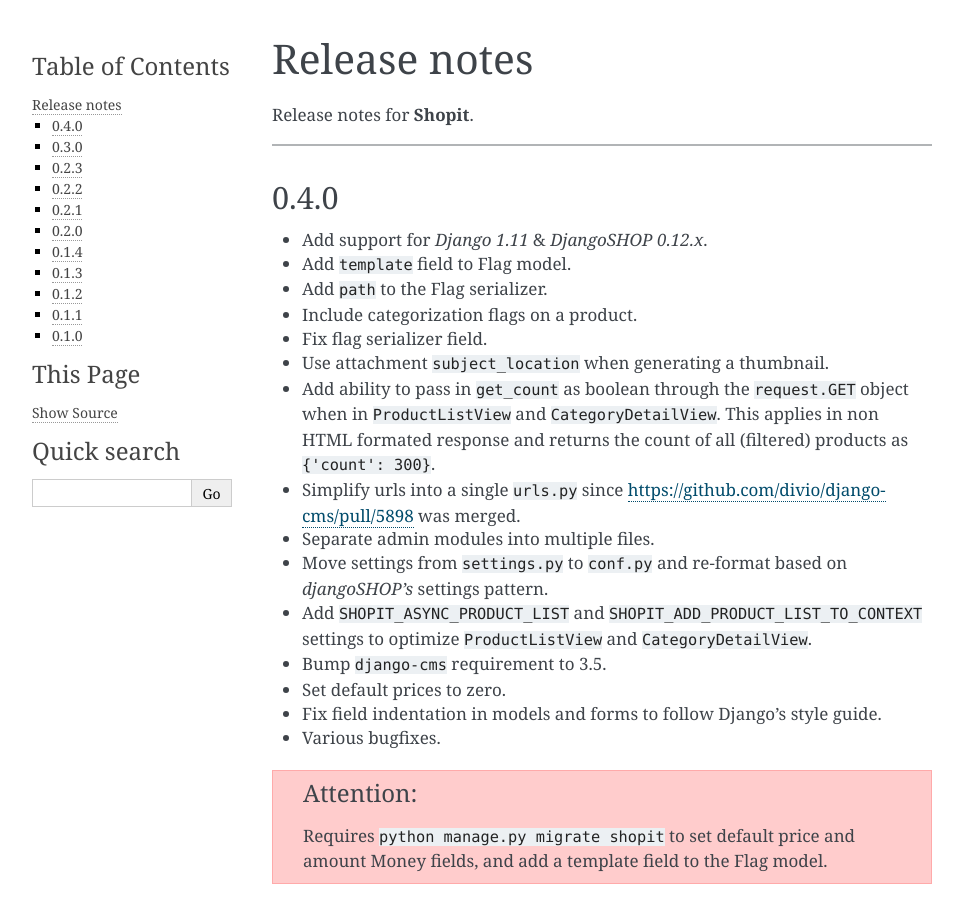
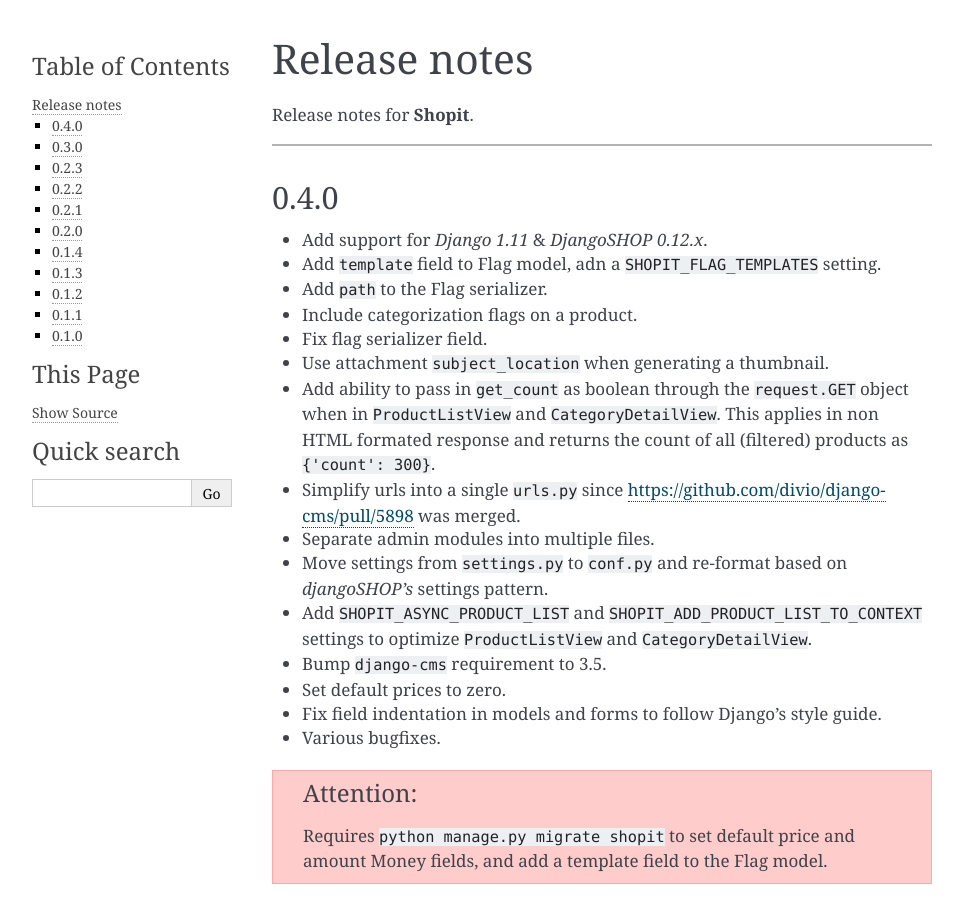
Before and after one commit to dinoperovic/django-shopit, a Sphinx documentation site: the page built from docs/release_notes.rst, in a window 1280 px wide and 900 px high. Shown: the whole window, without its empty margins (148-1111 px from the left). Built offline with Sphinx 7.4.7, drawn with Linux system fonts in a browser that asks for light colours.

Commit message:
up release notest

```diff
--- a/docs/release_notes.rst
+++ b/docs/release_notes.rst
@@ -9,7 +9,7 @@
 =====
 
 * Add support for *Django 1.11* & *DjangoSHOP 0.12.x*.
-* Add ``template`` field to Flag model.
+* Add ``template`` field to Flag model, adn a ``SHOPIT_FLAG_TEMPLATES`` setting.
 * Add ``path`` to the Flag serializer.
 * Include categorization flags on a product.
 * Fix flag serializer field.
```
